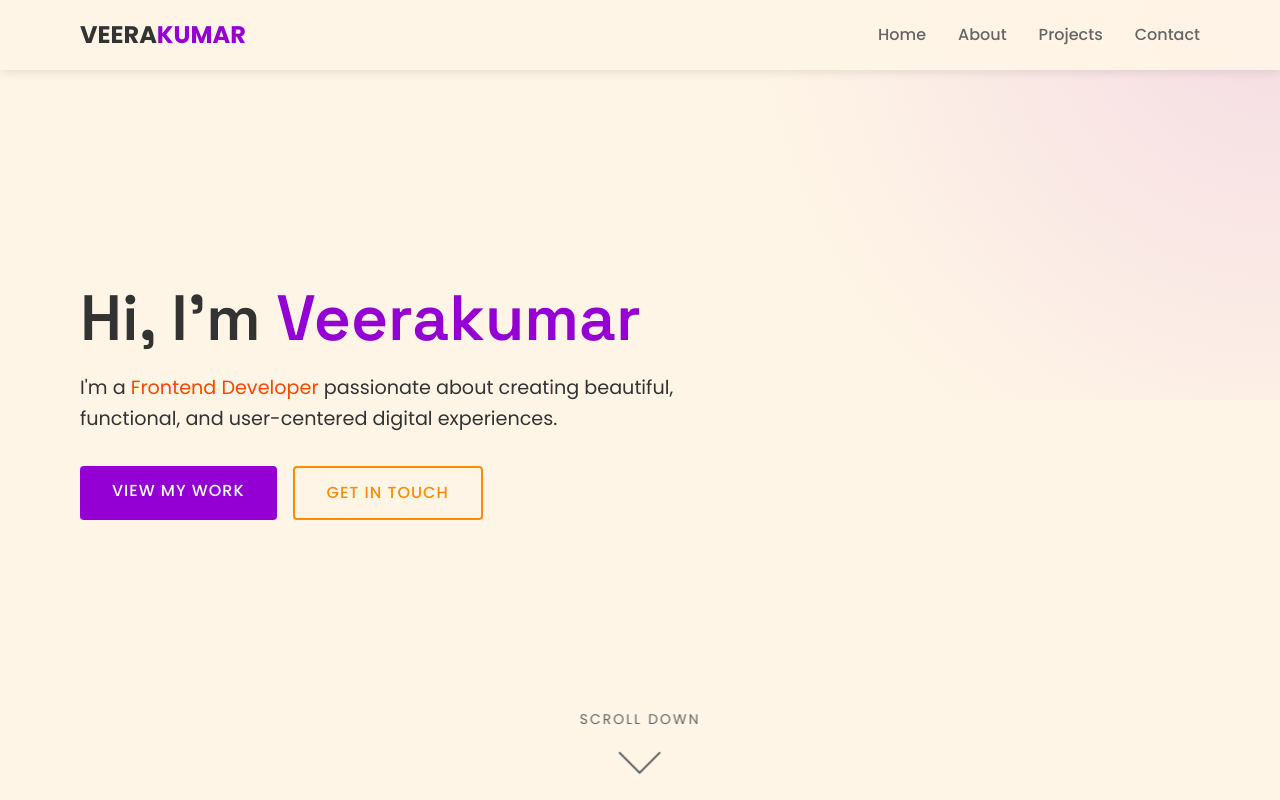
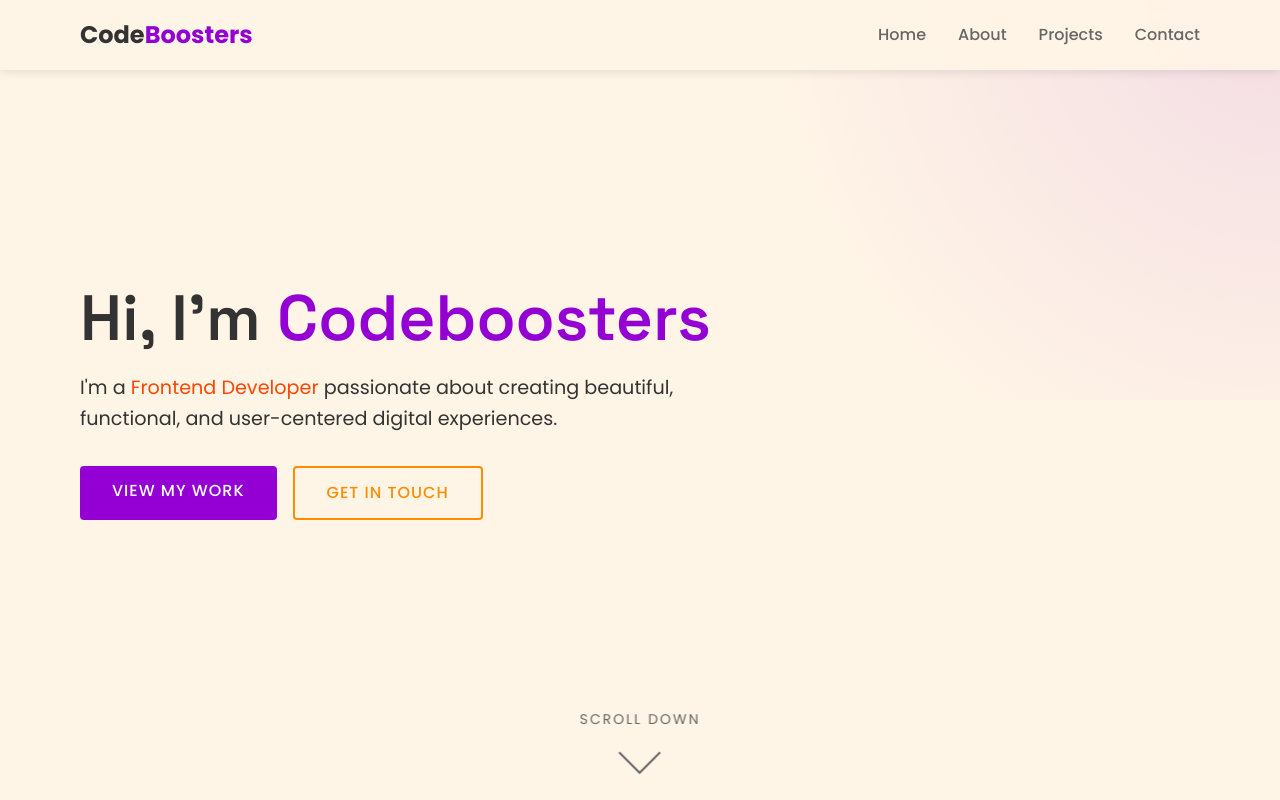
Before and after one commit to vkprince6/snsmca, a plain HTML site: page index.html in a window 1280 px wide. Shown: the top 800 px of the page. Drawn offline with Linux system fonts and the light colour scheme.

Commit message:
Update branding in index.html

```diff
--- a/index.html
+++ b/index.html
@@ -788,7 +788,7 @@
     <!-- Header & Navigation -->
     <header id="header">
         <div class="container nav-container">
-            <a href="#home" class="logo">VEERA<span>KUMAR</span></a>
+            <a href="#home" class="logo">Code<span>Boosters</span></a>
             <button class="mobile-toggle" aria-label="Toggle menu">☰</button>
             <ul class="nav-links">
                 <li><a href="#home">Home</a></li>
@@ -802,7 +802,7 @@
     <!-- Hero Section -->
     <section id="home" class="hero">
         <div class="container hero-content">
-            <h1>Hi, I'm <span class="highlight">Veerakumar</span></h1>
+            <h1>Hi, I'm <span class="highlight">Codeboosters</span></h1>
             <p>I'm a <span class="accent">Frontend Developer</span> passionate about creating beautiful, functional, and user-centered digital experiences.</p>
             <div class="hero-buttons">
                 <a href="#projects" class="btn">View My Work</a>
```
